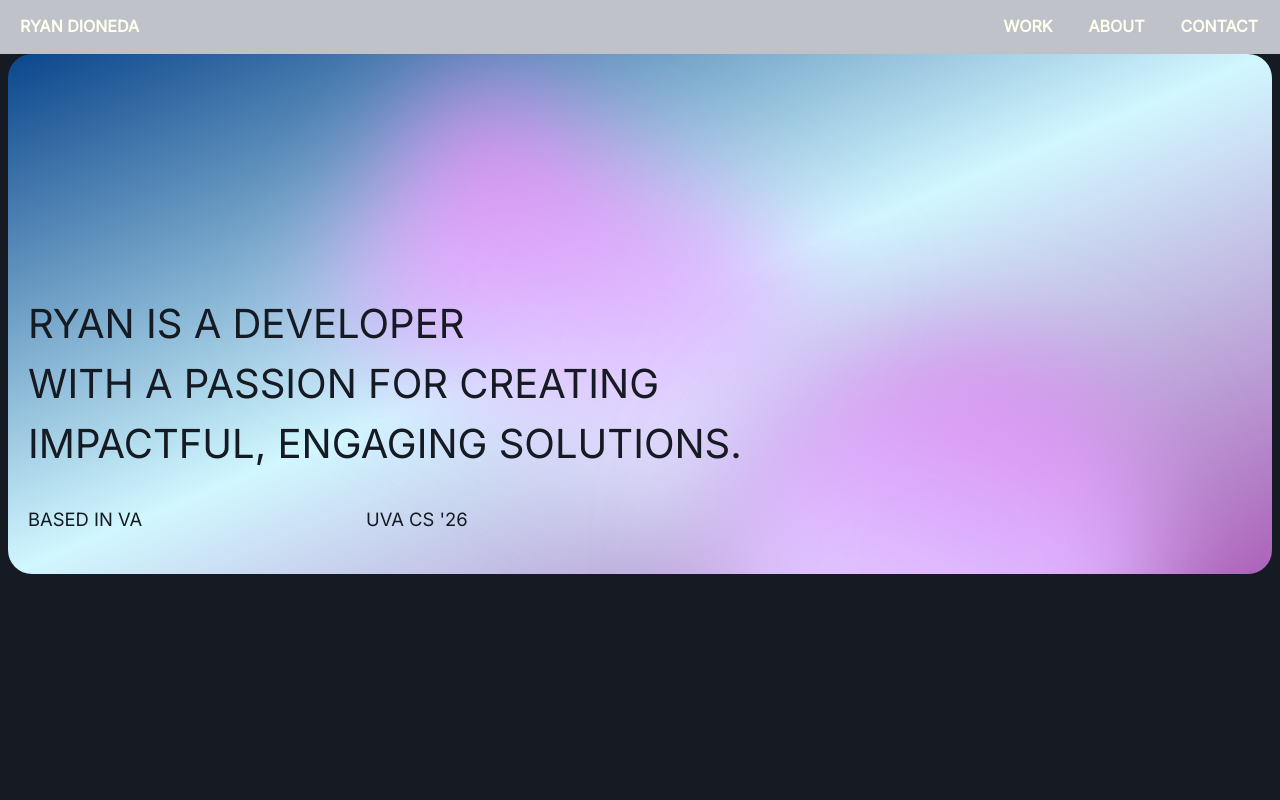
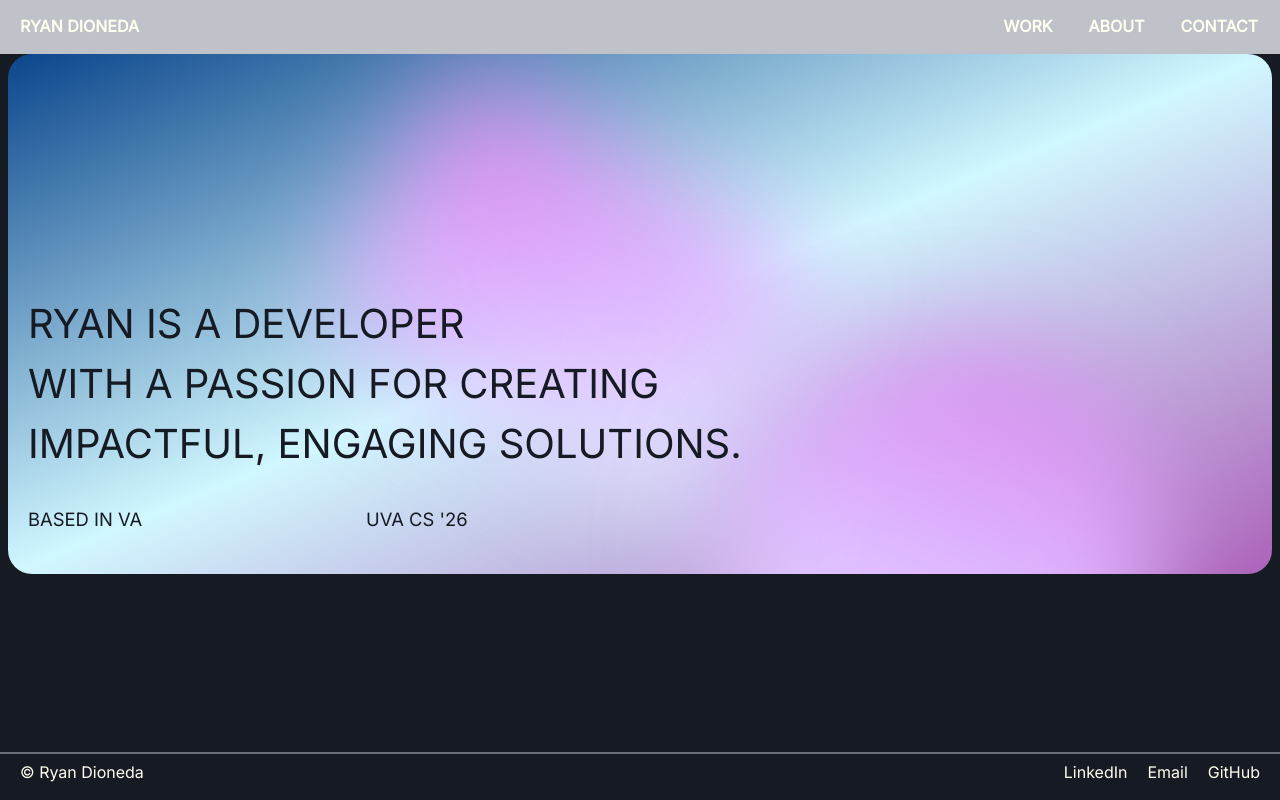
Before and after one commit to ryandioneda/portfolio_v1, a React (Vite) app: page / in a window 1280 px wide. Built offline with nearby package versions, Linux system fonts and the light colour scheme.

Commit message:
Added footer component

```diff
--- a/src/App.jsx
+++ b/src/App.jsx
@@ -4,6 +4,7 @@ import "@fontsource/inter";
 
 // common app components imports
 import Nav from './components/Nav/Nav';
+import Footer from './components/Footer/Footer';
 
 // page imports
 import Index from './pages/Index/Index';
@@ -17,7 +18,7 @@ function App() {
         <Routes>
           <Route path='/' element={<Index />} />
         </Routes>
-
+        <Footer />
       </BrowserRouter>
 
     </div>
--- /dev/null
+++ b/src/components/Footer/Footer.jsx
@@ -0,0 +1,26 @@
+
+const Footer = () => {
+    return (
+        <div id="footer-wrapper" className="bg-offblack px-2.5 pb-5 pt-2.5 absolute bottom-0 w-full border-t-2 border-slate border-opacity-50 font-inter">
+            <div id="footer-container" className="flex px-2.5 text-xs sm:text-[1em]">
+                <div id="name-year-text" className="text-ivory">&copy; Ryan Dioneda</div>
+
+                <div id="contact-links" className="text-ivory ml-auto flex gap-5">
+                    <div className="hover:text-slate">
+                        <a href="https://www.linkedin.com/in/ryan-dioneda" target="_blank">LinkedIn</a>
+                    </div>
+                    <div className="hover:text-slate">
+                        <a href="mailto:e.ryan.dioneda@gmail.com" target="_blank" rel="noopener noreferrer">Email</a>
+                    </div>
+
+                    <div className="hover:text-slate">
+                        <a href="https://github.com/ryandioneda" target="_blank">GitHub</a>
+                    </div>
+                </div>
+            </div>
+        </div>
+
+    )
+
+}
+export default Footer;
```
